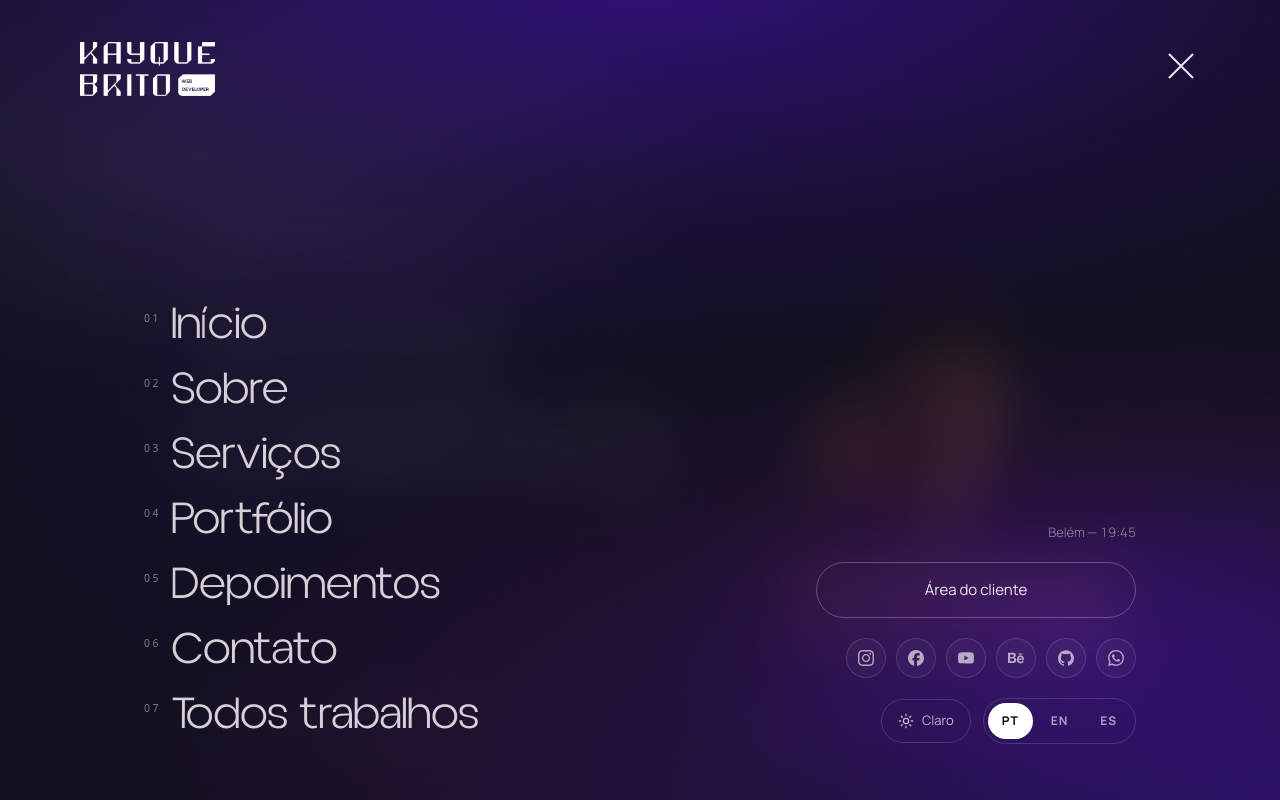
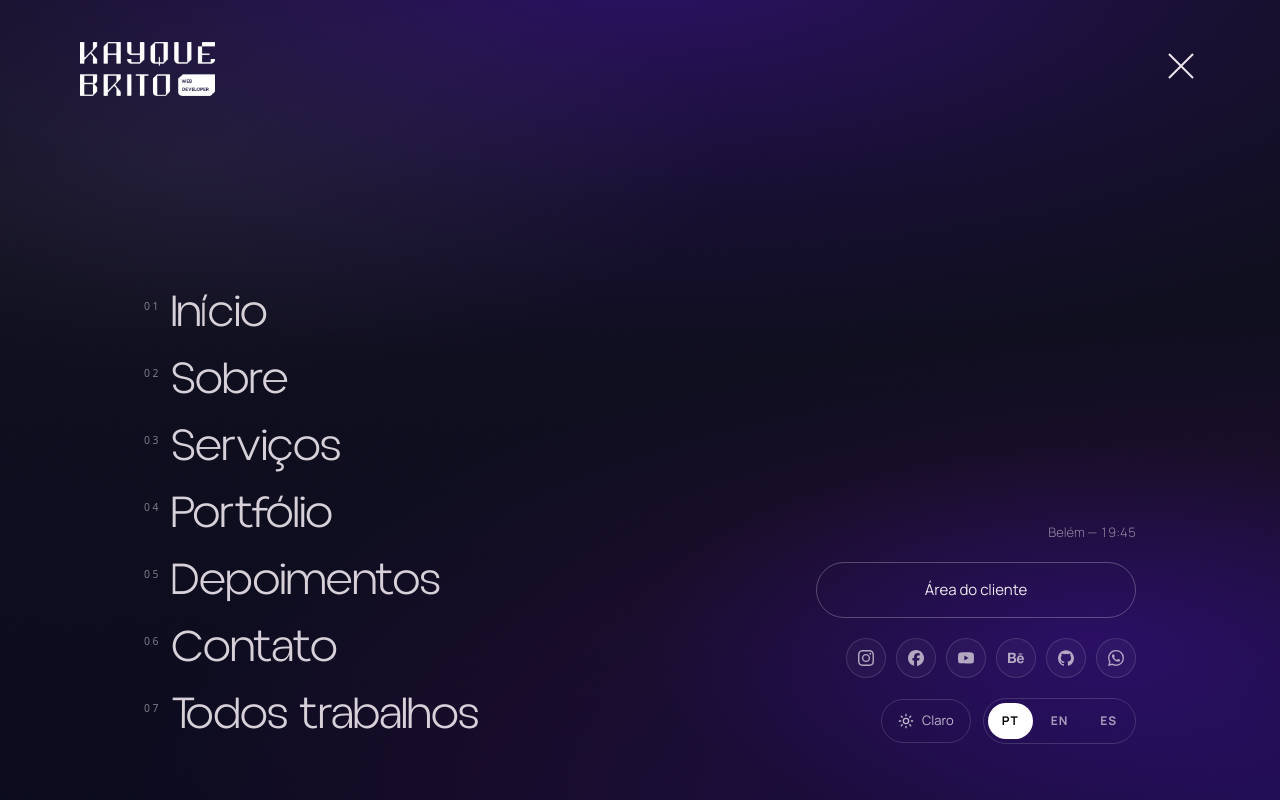
Before and after one commit to kayquebritoo/kayquebrit0, a Next.js app: page / in a window 1280 px wide. Both pictures are taken after a click on the button 1181 px from the left and 66 px from the top of the page. Built offline with nearby package versions, Linux system fonts and the light colour scheme.

Commit message:
Menu do site: fundo opaco (o hero não aparece mais por trás) e separador nas utilidades
Co-Authored-By: Claude Sonnet 5.5 <noreply@anthropic.com>
Claude-Session: https://claude.ai/code/session_01BeQe9khPtQbgQhRQ94GWzF

```diff
--- a/app/globals.css
+++ b/app/globals.css
@@ -169,16 +169,13 @@ html.fullpage-locked body {
   .header-glass { animation: none; }
 }
 
-/* menu fullscreen — vidro ESCURO e legível: o conteúdo de trás some,
-   o blur dá o acabamento frosted sem comprometer a leitura */
+/* menu fullscreen — fundo OPACO: nada da página (hero, títulos gigantes, pontos, CTA)
+   pode aparecer por trás do menu. O degradê é só acabamento por cima do sólido. */
 .glass-menu {
-  /* Degradê roxo bem visível (vidro menos opaco); o rosa só aparece no fim. */
   background:
-    radial-gradient(110% 70% at 50% -5%, rgba(79, 18, 199, 0.55), rgba(53, 12, 133, 0.22) 45%, transparent 72%),
-    radial-gradient(90% 60% at 100% 100%, rgba(79, 18, 199, 0.4), rgba(232, 14, 253, 0.07) 70%, transparent),
-    linear-gradient(180deg, rgba(17, 16, 30, 0.8), rgba(17, 16, 30, 0.9));
-  backdrop-filter: blur(26px) saturate(1.5);
-  -webkit-backdrop-filter: blur(26px) saturate(1.5);
+    radial-gradient(110% 70% at 50% -5%, rgba(79, 18, 199, 0.42), rgba(53, 12, 133, 0.16) 45%, transparent 72%),
+    radial-gradient(90% 60% at 100% 100%, rgba(79, 18, 199, 0.3), rgba(232, 14, 253, 0.05) 70%, transparent),
+    linear-gradient(180deg, #11101E, #0B0B1E);
 }
 .glass-menu::before {
   content: "";
@@ -780,8 +777,8 @@ html.light header img[class*="brightness-0"] {
 html.light header [class*="bg-[#EDE6EC]"] { background-color: var(--lb-ink) !important; }
 html.light .glass-menu {
   background:
-    radial-gradient(120% 90% at 50% 0%, rgba(79, 18, 199, 0.1), transparent 60%),
-    linear-gradient(180deg, rgba(241, 238, 231, 0.92), rgba(241, 238, 231, 0.97));
+    radial-gradient(120% 90% at 50% 0%, rgba(79, 18, 199, 0.08), transparent 60%),
+    linear-gradient(180deg, #F1EEE7, #EBE7DE);
   border-bottom: 1px solid rgba(23, 23, 46, 0.1);
   box-shadow: 0 30px 80px -30px rgba(23, 23, 46, 0.25);
 }
--- a/components/Header.tsx
+++ b/components/Header.tsx
@@ -152,13 +152,13 @@ export default function Header() {
       {/* menu fullscreen — vidro translúcido + big titles (100% CSS, sem GSAP) */}
       <div
         aria-hidden={!open}
-        className={`glass-menu fixed inset-0 z-[55] flex flex-col justify-between overflow-y-auto transition-[opacity,visibility] duration-500 ease-out ${
+        className={`glass-menu fixed inset-0 z-[58] flex flex-col justify-between overflow-y-auto transition-[opacity,visibility] duration-500 ease-out ${
           open ? "visible opacity-100" : "invisible opacity-0"
         }`}
       >
         <div className="mx-auto flex min-h-full w-full max-w-6xl flex-col justify-between gap-10 px-6 pb-[max(1.75rem,env(safe-area-inset-bottom))] pt-[calc(7rem+env(safe-area-inset-top))] sm:px-10 md:flex-row md:items-end md:gap-16 md:px-[80px] md:pb-14 md:pt-36">
           {/* navegação: alinhada à esquerda, com respiro */}
-          <nav aria-label={t("menu.open")} className="flex flex-col items-start gap-1 md:gap-1.5">
+          <nav aria-label={t("menu.open")} className="flex flex-col items-start gap-1.5 md:gap-2">
             <MenuItem
               num="01"
               label={t("menu.home")}
@@ -201,7 +201,7 @@ export default function Header() {
 
           {/* utilidades ancoradas embaixo (no desktop, à direita) */}
           <div
-            className={`flex w-full flex-col gap-5 transition-[opacity,transform] duration-500 md:w-auto md:max-w-[360px] md:items-end ${
+            className={`flex w-full flex-col gap-5 border-t border-white/10 pt-6 transition-[opacity,transform] duration-500 md:w-auto md:max-w-[360px] md:items-end md:border-t-0 md:pt-0 ${
               open ? "translate-y-0 opacity-100" : "translate-y-6 opacity-0"
             }`}
             style={{ transitionDelay: open ? "460ms" : "0ms" }}
```
Also changed, not shown: 1 other file (tests, documents, lock files or other folders).
